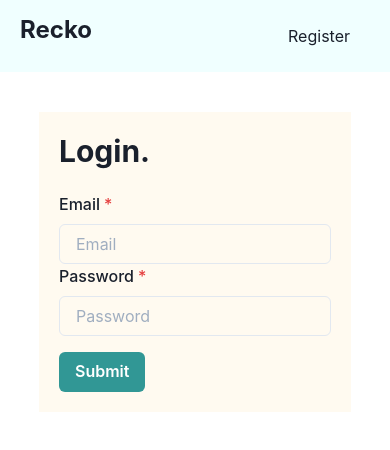
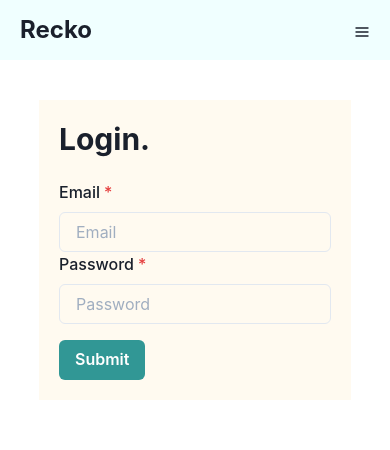
Before and after one commit to Crio-Winter-of-Doing-2021/RECKO-T5, a React (Create React App) app in the folder src/frontend/: page /login in a window 390 px wide. Shown: the top 450 px of the page. Built offline with nearby package versions, Linux system fonts and the light colour scheme.

Commit message:
navbar responsive for small screens

```diff
--- a/src/frontend/src/components/templates/Navbar/index.tsx
+++ b/src/frontend/src/components/templates/Navbar/index.tsx
@@ -1,11 +1,13 @@
 import './style.css'
 import {Button, Heading, useDisclosure} from '@chakra-ui/react'
-import React, { useContext } from 'react'
+import React, { useContext, useRef } from 'react'
 import SideDrawer from "../../SideDrawer"
 
 import {Link, useLocation} from 'react-router-dom'
 import { UserContext } from '../../../context/userContextProvider'
 import { logout } from '../../../actions/logout'
+
+import { HamburgerIcon } from '@chakra-ui/icons'
 
 
 
@@ -16,6 +18,7 @@ export interface NavbarProps {
 const Navbar: React.FC<NavbarProps> = () => {
   const {state, dispatch} = useContext(UserContext)
   const location = useLocation()
+  const navMenu = useRef(null)
 
   const currentPath = location.pathname
 
@@ -46,7 +49,7 @@ const Navbar: React.FC<NavbarProps> = () => {
   const logoutHandler =  () => logout(dispatch)
   return (
     <nav className="navbar">
-      <Heading d="inline" size="lg">Recko</Heading>
+      <Heading d="inline" m="auto 0" size="lg">Recko</Heading>
       <div className="navbar-options">
        {!showLogoutButton &&
           <h6><Link to={navLink}>{navLinkName}</Link></h6>}
@@ -60,6 +63,28 @@ const Navbar: React.FC<NavbarProps> = () => {
         </Button>}
       </div>
 
+      {/* Mobile navbar */}
+      <div className="navbar-burger" onClick={() => {
+        // @ts-ignore
+        navMenu.current.classList.toggle('hidden');
+        // @ts-ignore
+        const btns = Array.from(navMenu.current.children)
+        // @ts-ignore
+        btns.forEach(b => b.onclick = () => { navMenu.current.classList.add('hidden');})
+      }}><HamburgerIcon /></div>
+
+      <div className="navbar-dropdown hidden" ref={navMenu}>
+       {!showLogoutButton &&
+          <p><Link to={navLink}>{navLinkName}</Link></p>}
+        {showLogoutButton &&
+          <p><Link to={navLink}>{navLinkName}</Link></p>}
+        {showDemographButton && <p onClick={onOpen}>
+          Demographs
+        </p>}
+        {showLogoutButton && <p onClick={logoutHandler}>
+          Logout
+        </p>}
+      </div>
       <SideDrawer
         isOpen = {isOpen}
         onClose = {onClose}
--- a/src/frontend/src/components/templates/Navbar/style.css
+++ b/src/frontend/src/components/templates/Navbar/style.css
@@ -1,10 +1,12 @@
 .navbar{
   width: 100%;
   min-width: 100%;
-  padding:14px 20px;
+  padding:10px 20px;
+  margin: auto;
   background-color: azure;
   display: flex;
   justify-content: space-between;
+  height:60px;
 }
 
 .navbar-options{
@@ -21,3 +23,47 @@
   font-size: 1.5rem;
   font-weight: 600;
 }
+
+.navbar-burger,
+.navbar-dropdown{
+  display: none;
+}
+
+
+
+@media screen and (max-width:600px){
+  .navbar-burger{
+    display: block;
+    margin: auto 0;
+    font-weight: 600;
+  }
+  .navbar-dropdown{
+    display: block;
+  }
+  .navbar-options{
+    display: none;
+  }
+  .navbar-dropdown{
+    display: flex;
+    flex-direction: column;
+    position: absolute;
+    top:60px;
+    right:0;
+    width: 100%;
+    margin: auto 0;
+    background: #C6F4F4;
+    z-index: 1;
+    text-align: center;
+    font-size: 1rem;
+  }
+  .navbar-dropdown p {
+    padding: 5px;
+  }
+  .navbar-dropdown p:hover{
+    background-color: skyblue;
+  }
+}
+
+.hidden{
+  display: none;
+}
```
